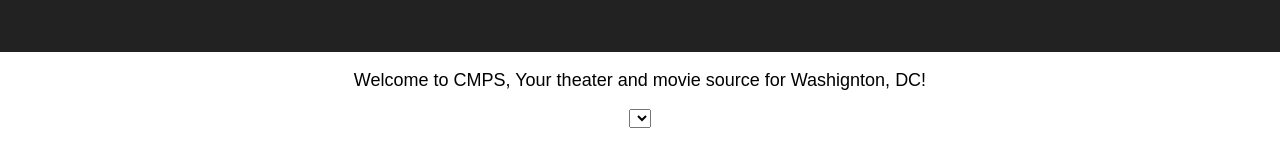
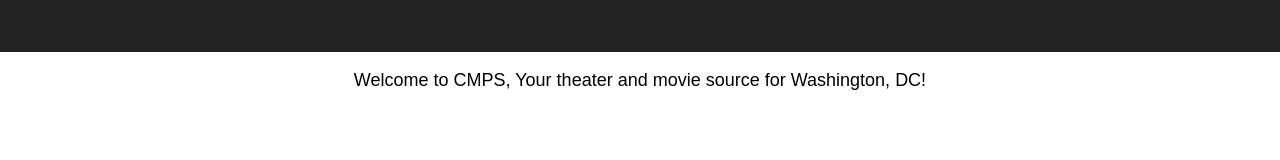
Before and after one commit to SpenBot/cmps-frontend, a React (Create React App) app: page / in a window 1280 px wide. Shown: the part 238-398 px from the top of the page. Built offline with nearby package versions, Linux system fonts and the light colour scheme.

Commit message:
drop down theater menu

```diff
--- a/src/components/App/App.js
+++ b/src/components/App/App.js
@@ -32,29 +32,27 @@ class App extends Component {
           <h5 className="subheading">Cinema Movie Play Schedule</h5>
         </header>
         <p className="App-intro">
-          Welcome to CMPS, Your theater and movie source for Washignton, DC!
+          Welcome to CMPS, Your theater and movie source for Washington, DC!
         </p>
 
         <div className="theaterMenu">
           <Router>
-          <select>
-            <Switch>
             <Route path="/api/theaters" render={(props) => {
                   return (
                     <div>
-                      <Theaters {...props}/>
+
+                      <Theaters/>
+
                     </div>
                   )
                 }}
               />
-            </Switch>
-          </select>
           </Router>
-        </div>
-        <div className="movieMenu">
 
         </div>
       </div>
+
+
 
     );
   }
--- a/src/components/Theaters/Theaters.js
+++ b/src/components/Theaters/Theaters.js
@@ -25,12 +25,16 @@ class Theaters extends Component {
   render() {
     const theatersList = this.state.theaters.map((theater) => {
       return (
-        <Link to={`/api/theaters/${theater.name}`}> {theater.name} </Link>
+        <option>
+          <Link to={`/api/theaters/${theater.name}`}> {theater.name} </Link>
+        </option>
        )
     })
       return (
         <div>
-          {theatersList}
+          <select>
+            {theatersList}
+          </select>
         </div>
       )
 
```
